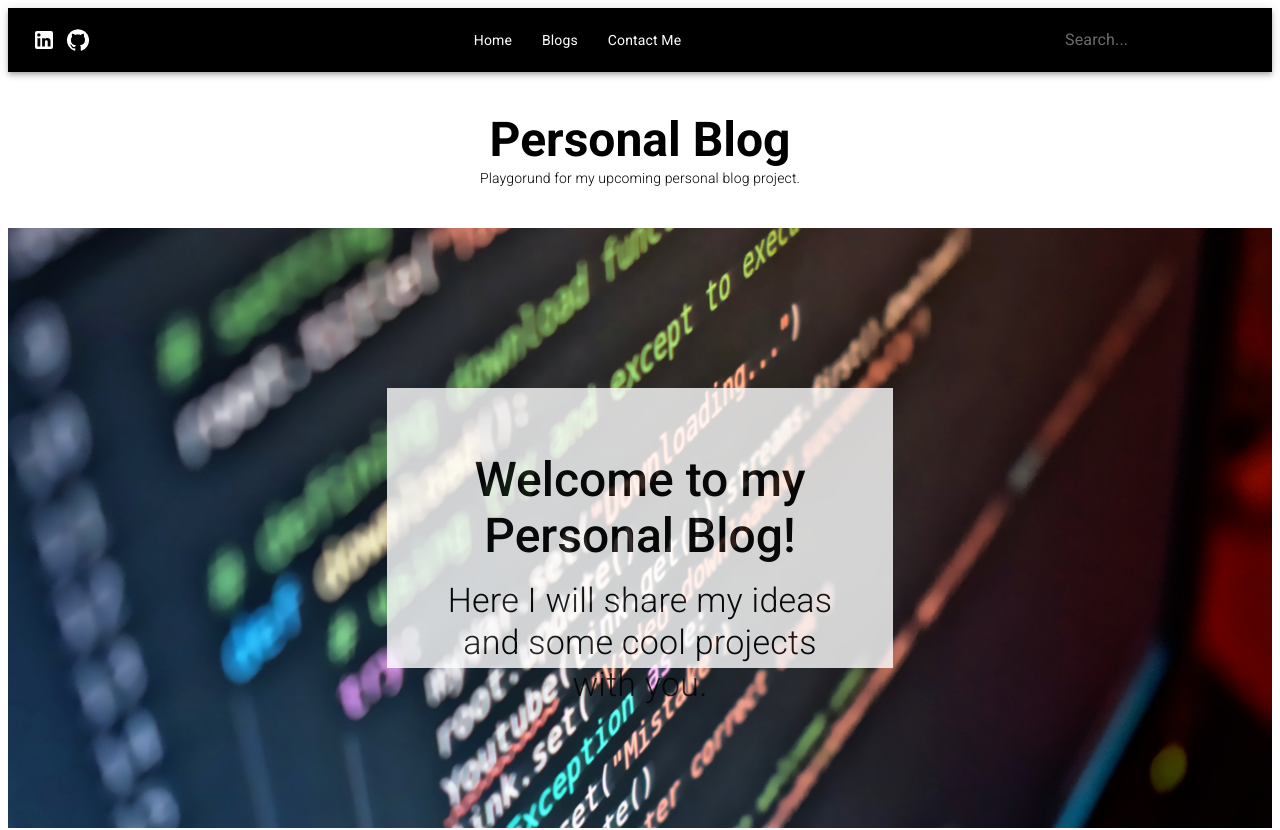
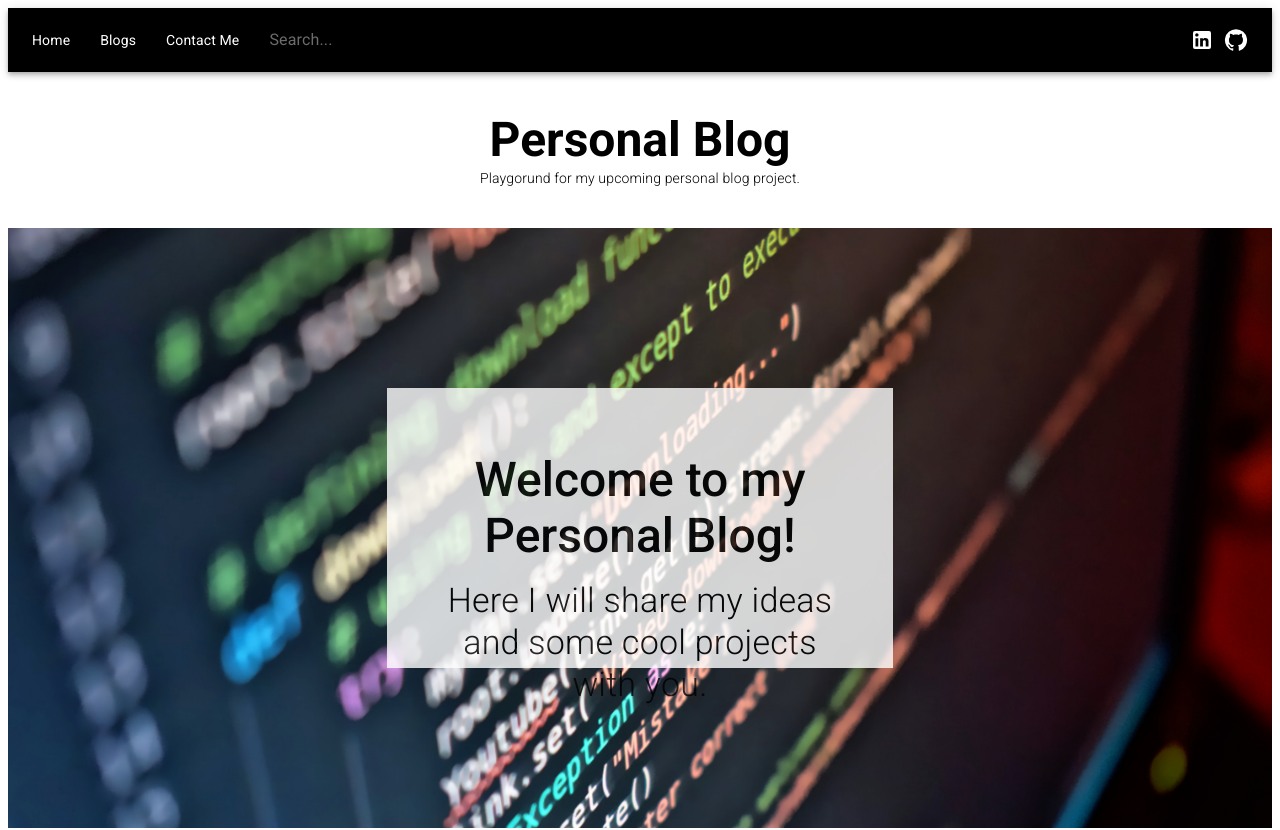
Before and after one commit to kasarci/react-blog-UI, a React (Create React App) app: page / in a window 1280 px wide. Shown: the top 830 px of the page. Built offline with nearby package versions, Linux system fonts and the light colour scheme.

Commit message:
Changed the order of the items in the Navbar.

```diff
--- a/src/components/navbar/Navbar.tsx
+++ b/src/components/navbar/Navbar.tsx
@@ -23,7 +23,10 @@ function Navbar({}: Props) {
 
   const SearchBox = styled(Box)({
     display: 'flex',
-    gap: 5
+    padding: '0',
+    margin: '0',
+    marginBottom: '100',
+    gap: 30
   }) as typeof Box;
 
   interface MenuItem {
@@ -42,26 +45,31 @@ function Navbar({}: Props) {
     <AppBar position='static' sx={{ background: 'black' }}>
       <StyledToolbar>
 
+        <MenuBox sx={{display: {xs: 'none', sm:'none', md:'flex', justifyItems: 'center', alignItems:'center'}}}>
+          {
+            MenuItems.map((item : MenuItem) =>
+              <Typography sx={{ cursor: 'pointer', fontSize: '14px' }}>{item.Name}</Typography>
+            )
+          }
+          <SearchBox>
+            <InputBase placeholder='Search...' sx={{color: 'white'}} />
+          </SearchBox>
+        </MenuBox>
+
+
+        <MenuIcon
+          onClick={() => {setOpen(true)}}
+          sx={{color:'white', cursor: 'pointer', display:{xs:'block', sm:'block', md: 'none'}}} />
+
+        <SearchBox sx={{display: {xs:'block', sm:'block', md: 'none'}}}>
+            <InputBase placeholder='Search...' sx={{color: 'white'}} />
+          </SearchBox>
+
         <SocialBox >
           <LinkedIn />
           <GitHub />
         </SocialBox>
 
-        <MenuBox sx={{display: {xs: 'none', sm:'none', md:'flex'}}}>
-          {
-            MenuItems.map((item : MenuItem) =>
-              <Typography sx={{ cursor: 'pointer', fontSize: '14px' }}>{item.Name}</Typography>
-            )
-          }
-        </MenuBox>
-
-        <SearchBox>
-          <InputBase placeholder='Search...' sx={{color: 'white'}} />
-        </SearchBox>
-
-        <MenuIcon
-          onClick={() => {setOpen(true)}}
-          sx={{color:'white', cursor: 'pointer', display:{xs:'block', sm:'block', md: 'none'}}} />
         <Menu
           id="demo-positioned-menu"
           aria-labelledby="demo-positioned-button"
@@ -69,7 +77,7 @@ function Navbar({}: Props) {
           onClose={() => {setOpen(!open)}}
           anchorOrigin={{
             vertical: 'top',
-            horizontal: 'right',
+            horizontal: 'left',
           }}
           transformOrigin={{
             vertical: 'top',
```
